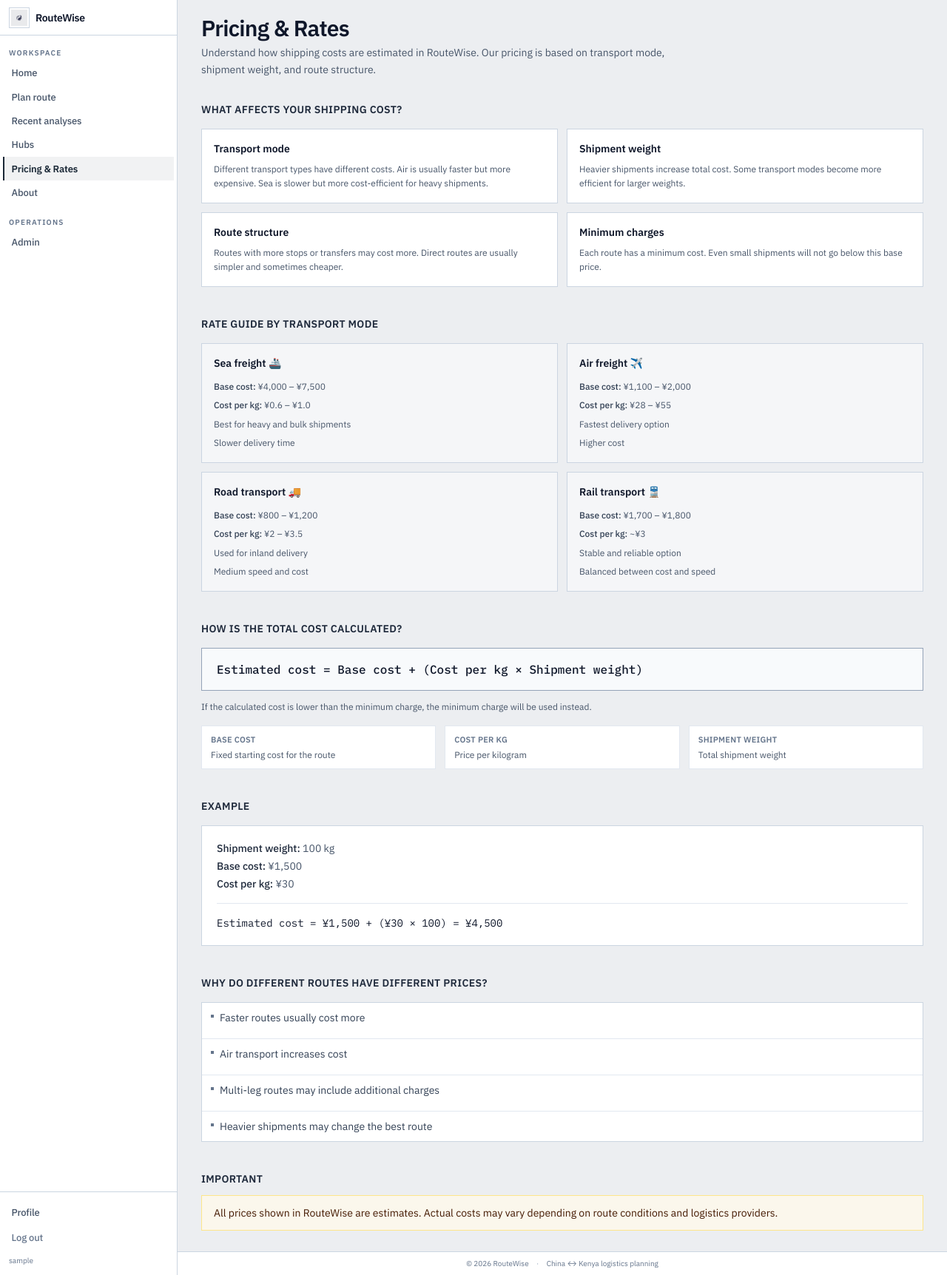
After one commit to LelaeCarl/routewise, a Flask app: page /pricing in a window 1280 px wide. The commit adds this page. Shown: the whole page at 74% size. Run offline with Flask 3, Linux system fonts and the light colour scheme; the visitor is signed in with stand-in values (Sample User, id 1); tables that the repository leaves empty hold one stand-in row (values such as "Sample post"); some libraries are stand-ins or nearby versions.

Commit message:
feat: add Pricing & Rates page with user-friendly cost explanation
Made-with: Cursor

```diff
--- a/app.py
+++ b/app.py
@@ -507,6 +507,11 @@ def about():
     return render_template("about.html", title="About")
 
 
+@app.route("/pricing")
+def pricing():
+    return render_template("pricing.html", title="Pricing & Rates")
+
+
 @app.route("/profile", methods=["GET", "POST"])
 @login_required
 def profile():
--- a/templates/includes/workspace_mobile_bar.html
+++ b/templates/includes/workspace_mobile_bar.html
@@ -13,6 +13,7 @@
       <a class="block px-3 py-2 text-[13px] text-slate-800 hover:bg-panel" href="{{ url_for('planner') }}">Plan route</a>
       <a class="block px-3 py-2 text-[13px] text-slate-800 hover:bg-panel" href="{{ url_for('analyses') }}">Recent analyses</a>
       <a class="block px-3 py-2 text-[13px] text-slate-800 hover:bg-panel" href="{{ url_for('hubs') }}">Hubs</a>
+      <a class="block px-3 py-2 text-[13px] text-slate-800 hover:bg-panel" href="{{ url_for('pricing') }}">Pricing &amp; Rates</a>
       <a class="block px-3 py-2 text-[13px] text-slate-800 hover:bg-panel" href="{{ url_for('about') }}">About</a>
       {% if is_admin %}
         <a class="block px-3 py-2 text-[13px] font-semibold text-primary hover:bg-panel" href="{{ url_for('admin.dashboard') }}">Admin</a>
--- a/templates/includes/workspace_sidebar.html
+++ b/templates/includes/workspace_sidebar.html
@@ -25,6 +25,7 @@
     >Plan route</a>
     <a href="{{ url_for('analyses') }}" class="rw-side-nav {% if p == '/analyses' %}rw-side-nav--active{% endif %}" {% if p == '/analyses' %}aria-current="page"{% endif %}>Recent analyses</a>
     <a href="{{ url_for('hubs') }}" class="rw-side-nav {% if p == '/hubs' %}rw-side-nav--active{% endif %}" {% if p == '/hubs' %}aria-current="page"{% endif %}>Hubs</a>
+    <a href="{{ url_for('pricing') }}" class="rw-side-nav {% if p == '/pricing' %}rw-side-nav--active{% endif %}" {% if p == '/pricing' %}aria-current="page"{% endif %}>Pricing &amp; Rates</a>
     <a href="{{ url_for('about') }}" class="rw-side-nav {% if p == '/about' %}rw-side-nav--active{% endif %}" {% if p == '/about' %}aria-current="page"{% endif %}>About</a>
     {% if is_admin %}
       <p class="px-2 pt-4 pb-1 text-[10px] font-semibold uppercase tracking-[0.12em] text-slate-500">Operations</p>
--- /dev/null
+++ b/templates/pricing.html
@@ -0,0 +1,160 @@
+{% extends "base.html" %}
+
+{% block content %}
+  <div class="space-y-1">
+    <h1 class="text-2xl font-semibold tracking-tight text-slate-900 sm:text-3xl">Pricing &amp; Rates</h1>
+    <p class="max-w-2xl text-sm leading-relaxed text-slate-600">
+      Understand how shipping costs are estimated in RouteWise.
+      Our pricing is based on transport mode, shipment weight, and route structure.
+    </p>
+  </div>
+
+  <section class="mt-8">
+    <h2 class="text-sm font-semibold uppercase tracking-wide text-slate-800">What affects your shipping cost?</h2>
+    <div class="mt-4 grid gap-3 sm:grid-cols-2">
+      <div class="border border-slate-300 bg-surface p-4">
+        <p class="text-sm font-semibold text-slate-900">Transport mode</p>
+        <p class="mt-2 text-xs leading-relaxed text-slate-600">
+          Different transport types have different costs.
+          Air is usually faster but more expensive.
+          Sea is slower but more cost-efficient for heavy shipments.
+        </p>
+      </div>
+      <div class="border border-slate-300 bg-surface p-4">
+        <p class="text-sm font-semibold text-slate-900">Shipment weight</p>
+        <p class="mt-2 text-xs leading-relaxed text-slate-600">
+          Heavier shipments increase total cost.
+          Some transport modes become more efficient for larger weights.
+        </p>
+      </div>
+      <div class="border border-slate-300 bg-surface p-4">
+        <p class="text-sm font-semibold text-slate-900">Route structure</p>
+        <p class="mt-2 text-xs leading-relaxed text-slate-600">
+          Routes with more stops or transfers may cost more.
+          Direct routes are usually simpler and sometimes cheaper.
+        </p>
+      </div>
+      <div class="border border-slate-300 bg-surface p-4">
+        <p class="text-sm font-semibold text-slate-900">Minimum charges</p>
+        <p class="mt-2 text-xs leading-relaxed text-slate-600">
+          Each route has a minimum cost.
+          Even small shipments will not go below this base price.
+        </p>
+      </div>
+    </div>
+  </section>
+
+  <section class="mt-10">
+    <h2 class="text-sm font-semibold uppercase tracking-wide text-slate-800">Rate guide by transport mode</h2>
+    <div class="mt-4 grid gap-3 sm:grid-cols-2">
+      <div class="border border-slate-300 bg-panel p-4">
+        <p class="text-sm font-semibold text-slate-900">Sea freight <span class="font-normal text-slate-500" aria-hidden="true">🚢</span></p>
+        <ul class="mt-3 space-y-1.5 text-xs leading-relaxed text-slate-600">
+          <li><span class="font-medium text-slate-700">Base cost:</span> ¥4,000 – ¥7,500</li>
+          <li><span class="font-medium text-slate-700">Cost per kg:</span> ¥0.6 – ¥1.0</li>
+          <li>Best for heavy and bulk shipments</li>
+          <li>Slower delivery time</li>
+        </ul>
+      </div>
+      <div class="border border-slate-300 bg-panel p-4">
+        <p class="text-sm font-semibold text-slate-900">Air freight <span class="font-normal text-slate-500" aria-hidden="true">✈️</span></p>
+        <ul class="mt-3 space-y-1.5 text-xs leading-relaxed text-slate-600">
+          <li><span class="font-medium text-slate-700">Base cost:</span> ¥1,100 – ¥2,000</li>
+          <li><span class="font-medium text-slate-700">Cost per kg:</span> ¥28 – ¥55</li>
+          <li>Fastest delivery option</li>
+          <li>Higher cost</li>
+        </ul>
+      </div>
+      <div class="border border-slate-300 bg-panel p-4">
+        <p class="text-sm font-semibold text-slate-900">Road transport <span class="font-normal text-slate-500" aria-hidden="true">🚚</span></p>
+        <ul class="mt-3 space-y-1.5 text-xs leading-relaxed text-slate-600">
+          <li><span class="font-medium text-slate-700">Base cost:</span> ¥800 – ¥1,200</li>
+          <li><span class="font-medium text-slate-700">Cost per kg:</span> ¥2 – ¥3.5</li>
+          <li>Used for inland delivery</li>
+          <li>Medium speed and cost</li>
+        </ul>
+      </div>
+      <div class="border border-slate-300 bg-panel p-4">
+        <p class="text-sm font-semibold text-slate-900">Rail transport <span class="font-normal text-slate-500" aria-hidden="true">🚆</span></p>
+        <ul class="mt-3 space-y-1.5 text-xs leading-relaxed text-slate-600">
+          <li><span class="font-medium text-slate-700">Base cost:</span> ¥1,700 – ¥1,800</li>
+          <li><span class="font-medium text-slate-700">Cost per kg:</span> ~¥3</li>
+          <li>Stable and reliable option</li>
+          <li>Balanced between cost and speed</li>
+        </ul>
+      </div>
+    </div>
+  </section>
+
+  <section class="mt-10">
+    <h2 class="text-sm font-semibold uppercase tracking-wide text-slate-800">How is the total cost calculated?</h2>
+    <div class="mt-4 border border-slate-400 bg-slate-50 px-4 py-4 sm:px-5">
+      <p class="font-mono text-sm font-medium text-slate-900 sm:text-base">
+        Estimated cost = Base cost + (Cost per kg &times; Shipment weight)
+      </p>
+    </div>
+    <p class="mt-3 max-w-2xl text-xs leading-relaxed text-slate-600">
+      If the calculated cost is lower than the minimum charge, the minimum charge will be used instead.
+    </p>
+    <dl class="mt-4 grid gap-3 sm:grid-cols-3">
+      <div class="border border-slate-200 bg-surface px-3 py-2.5">
+        <dt class="text-[11px] font-semibold uppercase tracking-wide text-slate-500">Base cost</dt>
+        <dd class="mt-1 text-xs text-slate-600">Fixed starting cost for the route</dd>
+      </div>
+      <div class="border border-slate-200 bg-surface px-3 py-2.5">
+        <dt class="text-[11px] font-semibold uppercase tracking-wide text-slate-500">Cost per kg</dt>
+        <dd class="mt-1 text-xs text-slate-600">Price per kilogram</dd>
+      </div>
+      <div class="border border-slate-200 bg-surface px-3 py-2.5 sm:col-span-1">
+        <dt class="text-[11px] font-semibold uppercase tracking-wide text-slate-500">Shipment weight</dt>
+        <dd class="mt-1 text-xs text-slate-600">Total shipment weight</dd>
+      </div>
+    </dl>
+  </section>
+
+  <section class="mt-10">
+    <h2 class="text-sm font-semibold uppercase tracking-wide text-slate-800">Example</h2>
+    <div class="mt-4 border border-slate-300 bg-surface p-4 sm:p-5">
+      <ul class="space-y-1 text-xs text-slate-600 sm:text-sm">
+        <li><span class="font-medium text-slate-800">Shipment weight:</span> 100 kg</li>
+        <li><span class="font-medium text-slate-800">Base cost:</span> ¥1,500</li>
+        <li><span class="font-medium text-slate-800">Cost per kg:</span> ¥30</li>
+      </ul>
+      <p class="mt-4 border-t border-slate-200 pt-4 font-mono text-sm text-slate-900">
+        Estimated cost = ¥1,500 + (¥30 &times; 100) = ¥4,500
+      </p>
+    </div>
+  </section>
+
+  <section class="mt-10">
+    <h2 class="text-sm font-semibold uppercase tracking-wide text-slate-800">Why do different routes have different prices?</h2>
+    <ul class="mt-4 space-y-2 border border-slate-300 divide-y divide-slate-200 bg-surface">
+      <li class="flex gap-2 px-3 py-2.5 text-sm text-slate-700">
+        <span class="mt-1.5 h-1 w-1 shrink-0 bg-slate-500"></span>
+        <span>Faster routes usually cost more</span>
+      </li>
+      <li class="flex gap-2 px-3 py-2.5 text-sm text-slate-700">
+        <span class="mt-1.5 h-1 w-1 shrink-0 bg-slate-500"></span>
+        <span>Air transport increases cost</span>
+      </li>
+      <li class="flex gap-2 px-3 py-2.5 text-sm text-slate-700">
+        <span class="mt-1.5 h-1 w-1 shrink-0 bg-slate-500"></span>
+        <span>Multi-leg routes may include additional charges</span>
+      </li>
+      <li class="flex gap-2 px-3 py-2.5 text-sm text-slate-700">
+        <span class="mt-1.5 h-1 w-1 shrink-0 bg-slate-500"></span>
+        <span>Heavier shipments may change the best route</span>
+      </li>
+    </ul>
+  </section>
+
+  <section class="mt-10 mb-2">
+    <h2 class="text-sm font-semibold uppercase tracking-wide text-slate-800">Important</h2>
+    <div class="mt-3 border border-amber-200 bg-amber-50/80 px-4 py-3">
+      <p class="text-sm leading-relaxed text-amber-950">
+        All prices shown in RouteWise are estimates.
+        Actual costs may vary depending on route conditions and logistics providers.
+      </p>
+    </div>
+  </section>
+{% endblock %}
```
